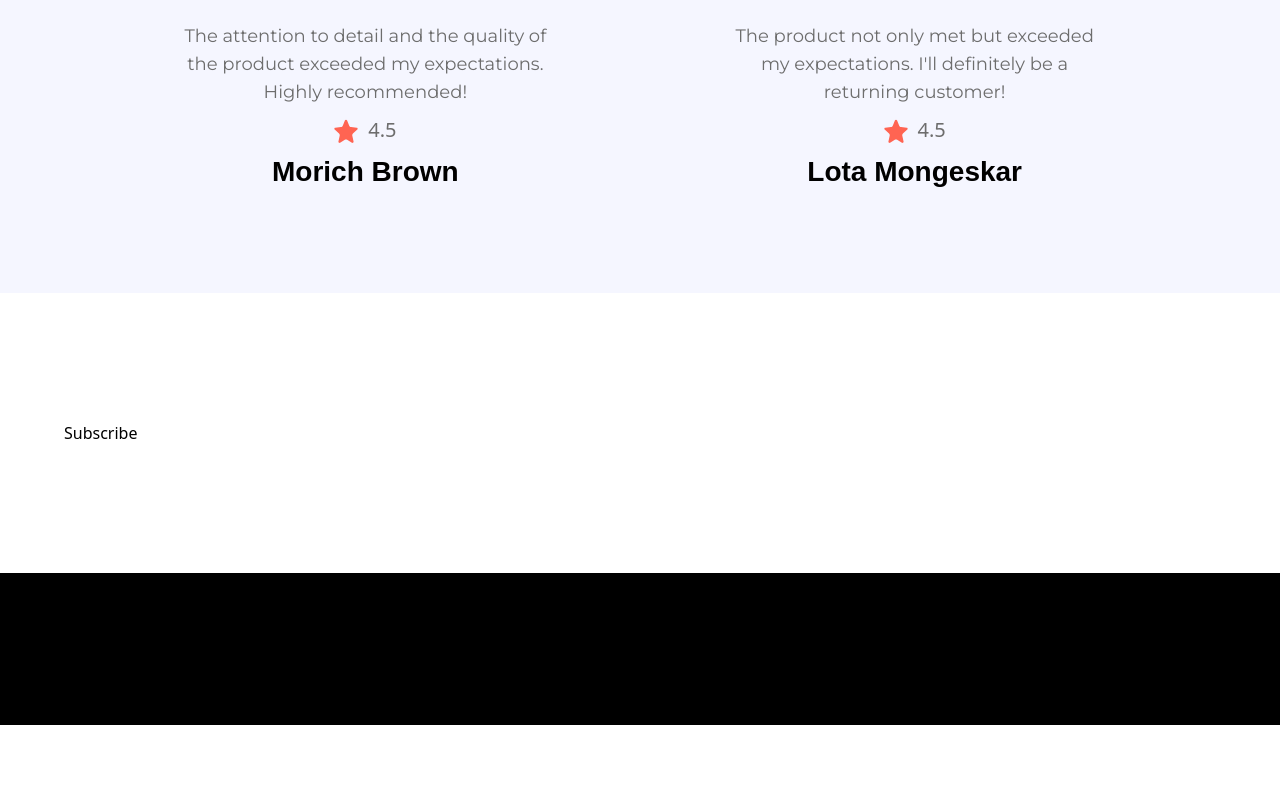
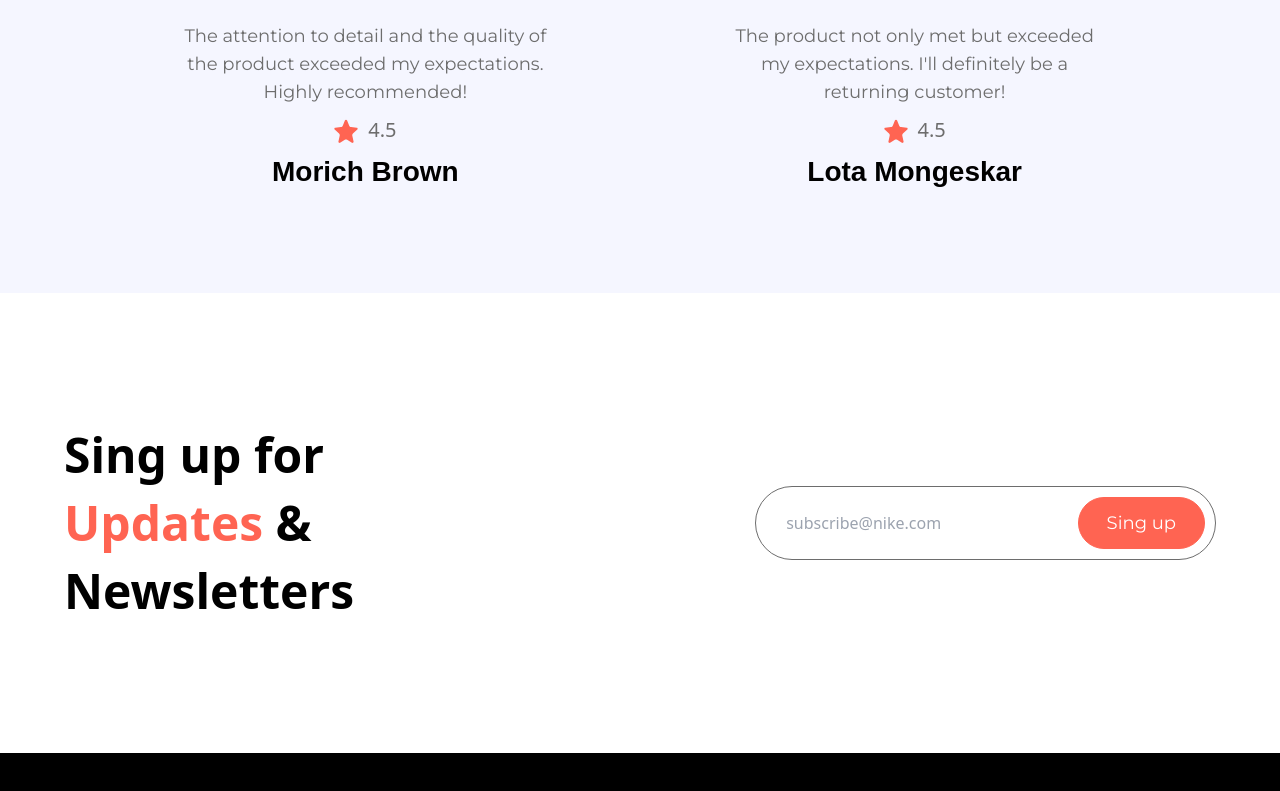
Before and after one commit to RocioHP/react-tailwind-nike, a React (Vite) app: page / in a window 1280 px wide. Shown: the part 3970-4761 px from the top of the page. Before the commit the page ends 4695 px from the top, so only its background shows below. Built offline with nearby package versions, Linux system fonts and the light colour scheme; a web font is replaced by a local one.

Commit message:
subscribe section done

```diff
--- a/src/sections/Subscribe.jsx
+++ b/src/sections/Subscribe.jsx
@@ -1,10 +1,18 @@
-
+import Button from "../components/Button";
 
 const Subscribe = () => {
   return (
-    <div>
-      Subscribe
-    </div>
+    <section className="max-container flex justify-between items-center max-lg:flex-col gap-10" id="contact-us">
+      <h3 className="text-4xl leading-[68px] lg:max-w-md font-palaquin font-bold"> Sing up for <span className="text-coral-red"> Updates</span> & Newsletters</h3>
+      <div className="lg:max-w-[40%] w-full flex items-center max-sm:flex-col gap-5 p-2.5 sm:border sm:border-slate-gray rounded-full">
+        <input type="text" placeholder="subscribe@nike.com" className="input"/>
+        <div className="flex max-sm:jusstify-end items-center max-sm:w-full">
+          <button>
+            <Button label="Sing up" fullWidth />
+          </button>
+        </div>
+      </div>
+    </section>
   )
 }
 
```
